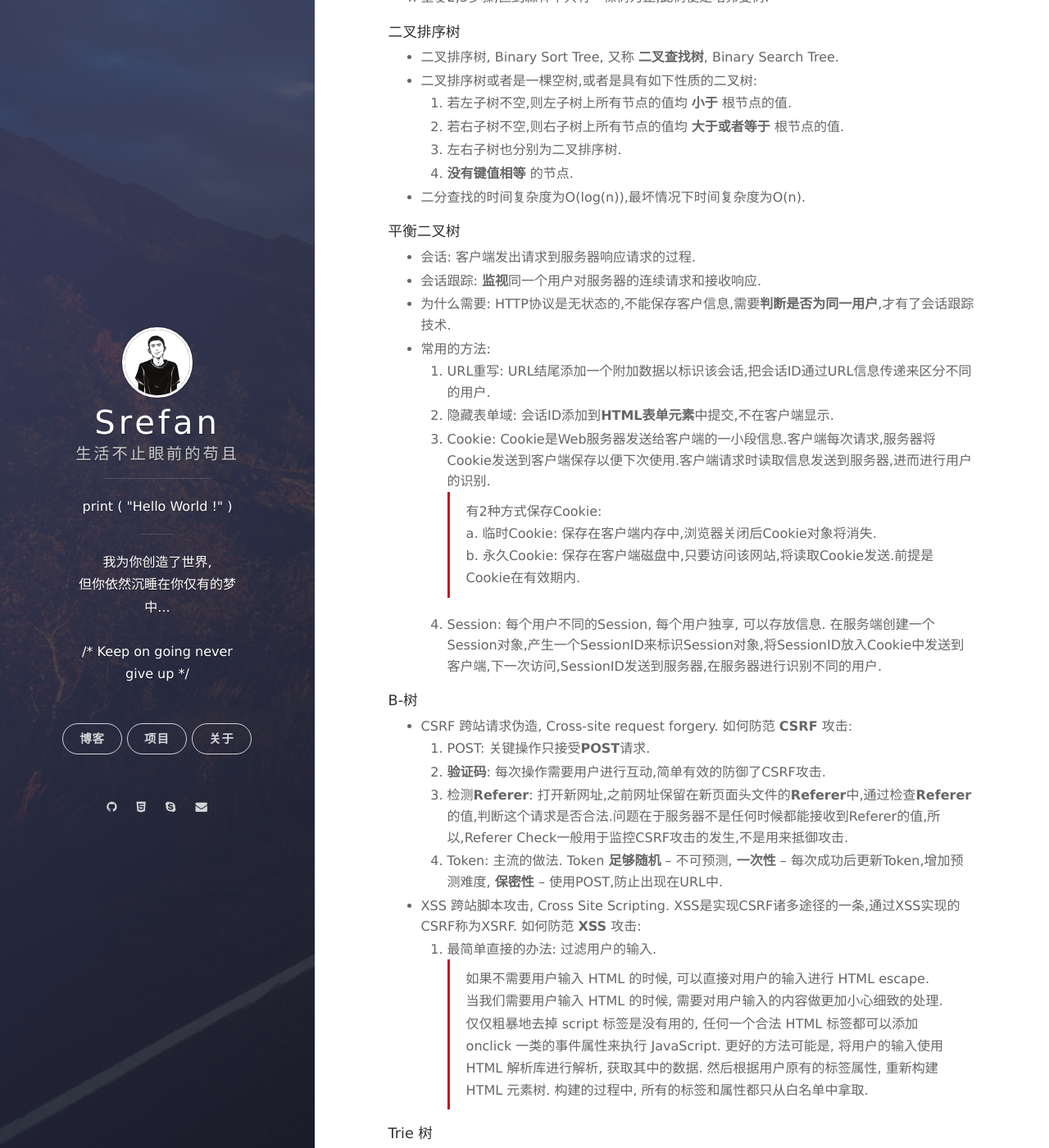
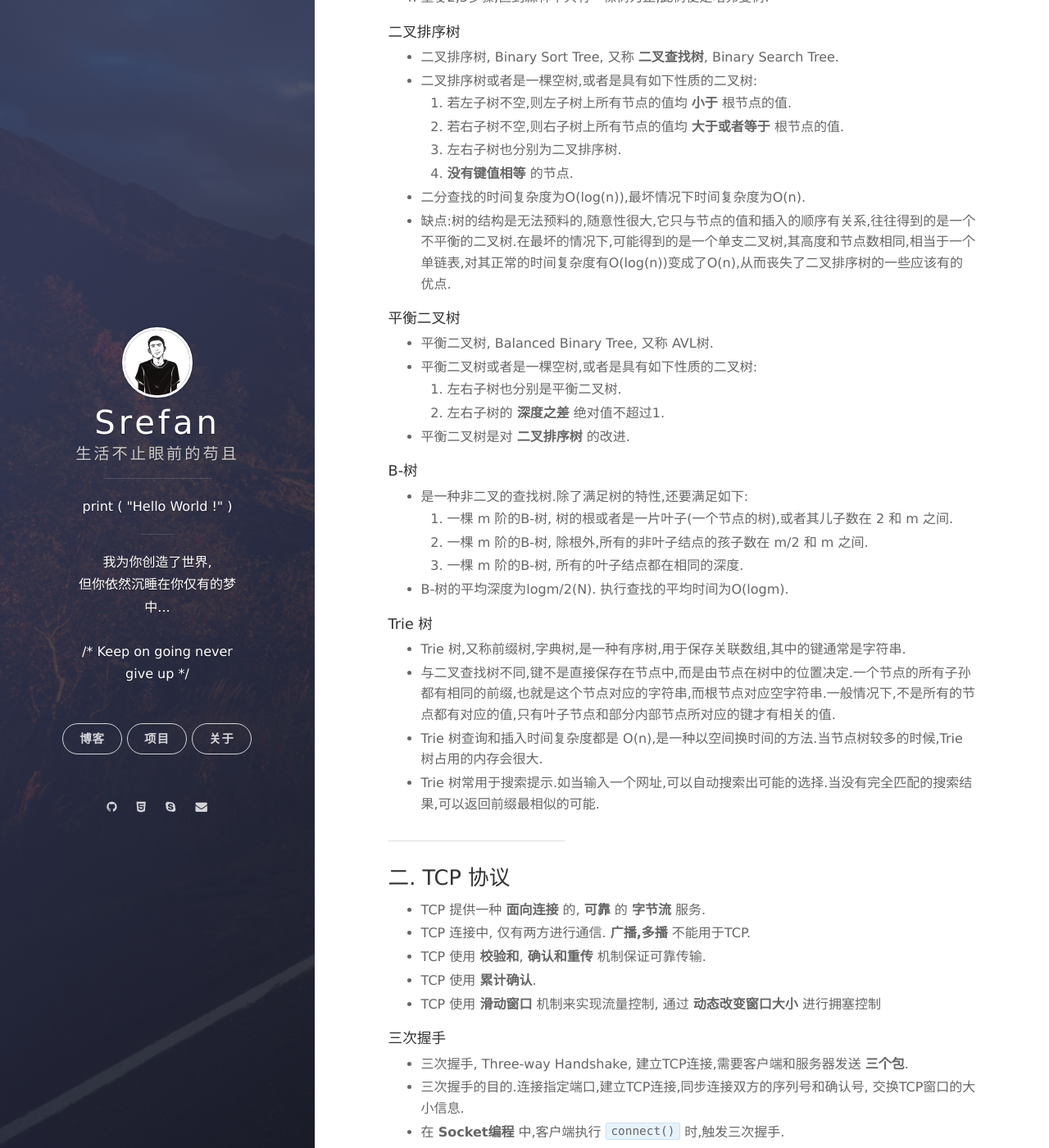
Before and after one commit to yangbryant/yangbryant.github.io, a Jekyll site: the page built from _posts/2017-02-03-some-basics-about-data-structure-and-algorithm.md, in a window 1280 px wide and 1400 px high, scrolled down 2816 px. Shown: the whole window at 82% size. Built offline with Jekyll 4.4.1, drawn with Linux system fonts in a browser that asks for light colours; nearby versions of some CDN libraries.

Commit message:
fix post

```diff
--- a/_posts/2017-02-03-some-basics-about-data-structure-and-algorithm.md
+++ b/_posts/2017-02-03-some-basics-about-data-structure-and-algorithm.md
@@ -85,36 +85,30 @@ typedef struct BinaryTreeNode
 3. 左右子树也分别为二叉排序树.
 4. **没有键值相等** 的节点.
 * 二分查找的时间复杂度为O(log(n)),最坏情况下时间复杂度为O(n).
+* 缺点:树的结构是无法预料的,随意性很大,它只与节点的值和插入的顺序有关系,往往得到的是一个不平衡的二叉树.在最坏的情况下,可能得到的是一个单支二叉树,其高度和节点数相同,相当于一个单链表,对其正常的时间复杂度有O(log(n))变成了O(n),从而丧失了二叉排序树的一些应该有的优点.
 
 #### 平衡二叉树
 
-* 会话: 客户端发出请求到服务器响应请求的过程.
-* 会话跟踪: **监视**同一个用户对服务器的连续请求和接收响应.
-* 为什么需要: HTTP协议是无状态的,不能保存客户信息,需要**判断是否为同一用户**,才有了会话跟踪技术.
-* 常用的方法:
-1. URL重写: URL结尾添加一个附加数据以标识该会话,把会话ID通过URL信息传递来区分不同的用户.
-2. 隐藏表单域: 会话ID添加到**HTML表单元素**中提交,不在客户端显示.
-3. Cookie: Cookie是Web服务器发送给客户端的一小段信息.客户端每次请求,服务器将Cookie发送到客户端保存以便下次使用.客户端请求时读取信息发送到服务器,进而进行用户的识别.
-> 有2种方式保存Cookie:
-> a. 临时Cookie: 保存在客户端内存中,浏览器关闭后Cookie对象将消失.
-> b. 永久Cookie: 保存在客户端磁盘中,只要访问该网站,将读取Cookie发送.前提是Cookie在有效期内.
-4. Session: 每个用户不同的Session, 每个用户独享, 可以存放信息. 在服务端创建一个Session对象,产生一个SessionID来标识Session对象,将SessionID放入Cookie中发送到客户端,下一次访问,SessionID发送到服务器,在服务器进行识别不同的用户.
+* 平衡二叉树, Balanced Binary Tree, 又称 AVL树.
+* 平衡二叉树或者是一棵空树,或者是具有如下性质的二叉树:
+1. 左右子树也分别是平衡二叉树.
+2. 左右子树的 **深度之差** 绝对值不超过1.
+* 平衡二叉树是对 **二叉排序树** 的改进.
 
 #### B-树
 
-* CSRF 跨站请求伪造, Cross-site request forgery. 如何防范 **CSRF** 攻击:
-1. POST: 关键操作只接受**POST**请求.
-2. **验证码**: 每次操作需要用户进行互动,简单有效的防御了CSRF攻击.
-3. 检测**Referer**: 打开新网址,之前网址保留在新页面头文件的**Referer**中,通过检查**Referer**的值,判断这个请求是否合法.问题在于服务器不是任何时候都能接收到Referer的值,所以,Referer Check一般用于监控CSRF攻击的发生,不是用来抵御攻击.
-4. Token: 主流的做法. Token **足够随机** -- 不可预测, **一次性** -- 每次成功后更新Token,增加预测难度, **保密性** -- 使用POST,防止出现在URL中.
-* XSS 跨站脚本攻击, Cross Site Scripting. XSS是实现CSRF诸多途径的一条,通过XSS实现的CSRF称为XSRF. 如何防范 **XSS** 攻击:
-1. 最简单直接的办法: 过滤用户的输入.
-> 如果不需要用户输入 HTML 的时候, 可以直接对用户的输入进行 HTML escape.
-> 当我们需要用户输入 HTML 的时候, 需要对用户输入的内容做更加小心细致的处理. 仅仅粗暴地去掉 script 标签是没有用的, 任何一个合法 HTML 标签都可以添加 onclick 一类的事件属性来执行 JavaScript. 更好的方法可能是, 将用户的输入使用 HTML 解析库进行解析, 获取其中的数据. 然后根据用户原有的标签属性, 重新构建 HTML 元素树. 构建的过程中, 所有的标签和属性都只从白名单中拿取.
+* 是一种非二叉的查找树.除了满足树的特性,还要满足如下:
+1. 一棵 m 阶的B-树, 树的根或者是一片叶子(一个节点的树),或者其儿子数在 2 和 m 之间.
+2. 一棵 m 阶的B-树, 除根外,所有的非叶子结点的孩子数在 m/2 和 m 之间.
+3. 一棵 m 阶的B-树, 所有的叶子结点都在相同的深度.
+* B-树的平均深度为logm/2(N). 执行查找的平均时间为O(logm).
 
 #### Trie 树
 
-*
+* Trie 树,又称前缀树,字典树,是一种有序树,用于保存关联数组,其中的键通常是字符串.
+* 与二叉查找树不同,键不是直接保存在节点中,而是由节点在树中的位置决定.一个节点的所有子孙都有相同的前缀,也就是这个节点对应的字符串,而根节点对应空字符串.一般情况下,不是所有的节点都有对应的值,只有叶子节点和部分内部节点所对应的键才有相关的值.
+* Trie 树查询和插入时间复杂度都是 O(n),是一种以空间换时间的方法.当节点树较多的时候,Trie 树占用的内存会很大.
+* Trie 树常用于搜索提示.如当输入一个网址,可以自动搜索出可能的选择.当没有完全匹配的搜索结果,可以返回前缀最相似的可能.
 
 ***
 
```
